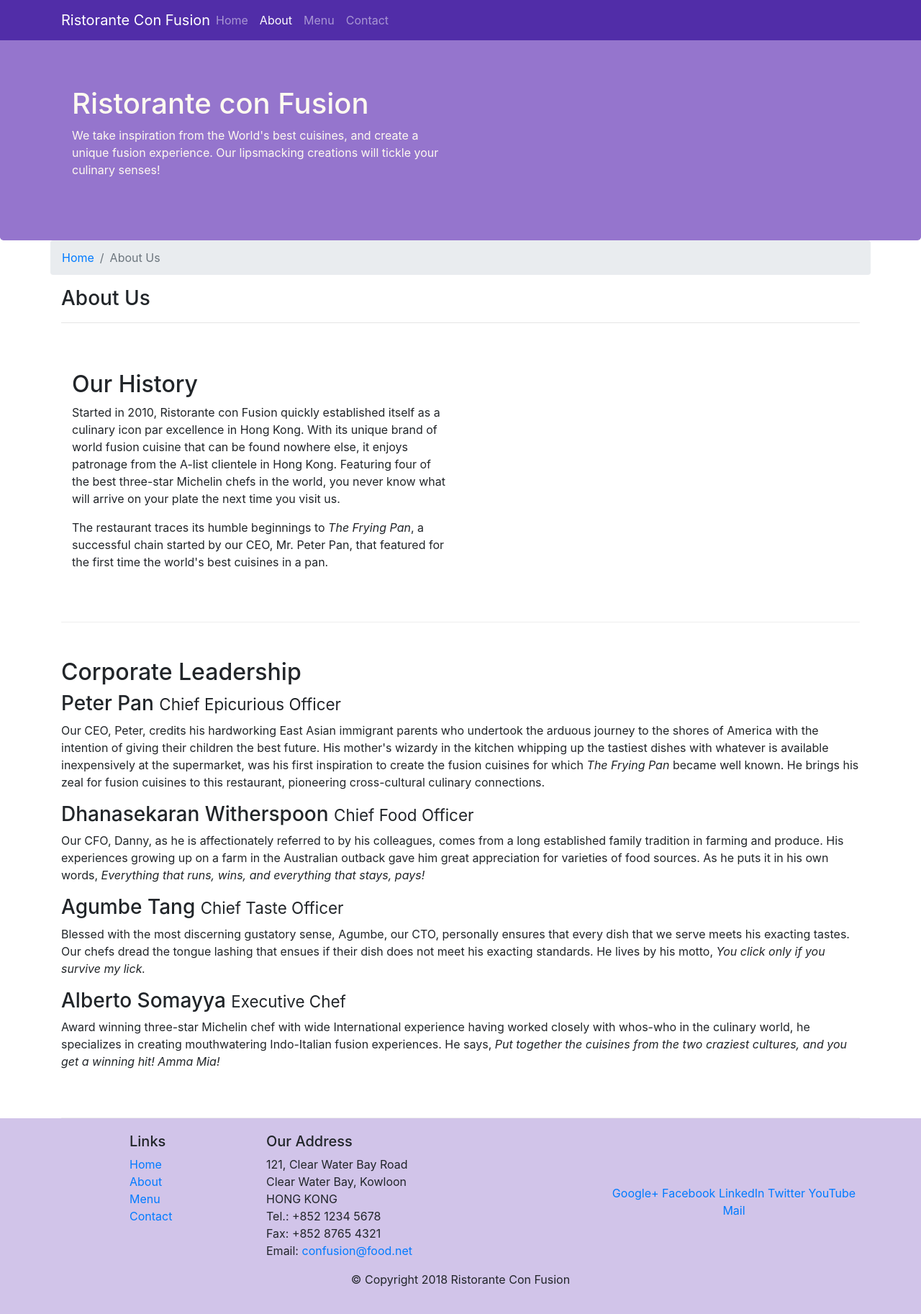
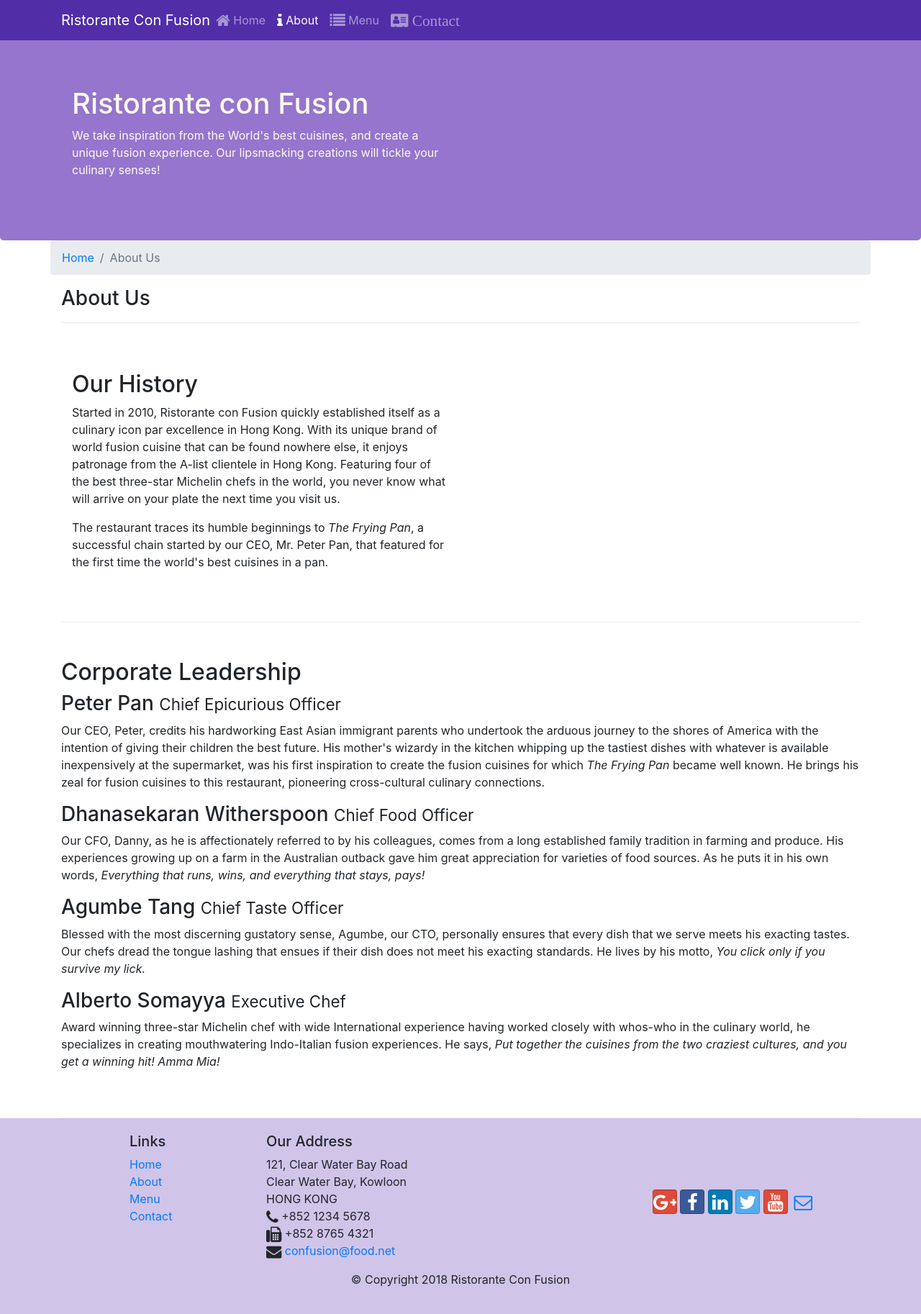
Before and after one commit to Nadzilla/Bootstrap-, a website: page aboutus.html in a window 1280 px wide. Shown: the whole page at 72% size. Drawn offline with nearby package versions, Linux system fonts and the light colour scheme.

Commit message:
icon fonts

```diff
--- a/aboutus.html
+++ b/aboutus.html
@@ -7,6 +7,8 @@
     <meta http-equiv="x-ua-compatible" content="ie=edge">
 
     <link rel="stylesheet" href="node_modules/bootstrap/dist/css/bootstrap.min.css">
+    <link rel="stylesheet" href="node_modules/font-awesome/css/font-awesome.min.css">
+    <link rel="stylesheet" href="node_modules/bootstrap-social/css/bootstrap-social.css">
     <link rel="stylesheet" href="css/styles.css">
     <title>Ristorante Con Fusion: About Us</title>
 
@@ -18,13 +20,13 @@
             <button class = "navbar-toggler" type = "button" data-toggle = "collapse" data-target = "#Navbar">
                 <span class = "navbar-toggler-icon"></span>
             </button>
-            <a href="index.html" class = "navbar-brand mr-auto">Ristorante Con Fusion</a>
+            <a href="#" class = "navbar-brand mr-auto">Ristorante Con Fusion</a>
             <div class = "collapse navbar-collapse" id="Navbar">
                 <ul class = "navbar-nav mr-auto">
-                    <li class = "nav-item"><a class = "nav-link" href="index.html">Home</a></li>
-                    <li class = "nav-item active"><a class = "nav-link" href="#">About</a></li>
-                    <li class = "nav-item"><a class = "nav-link" href="#">Menu</a></li>
-                    <li class = "nav-item"><a class = "nav-link" href="#">Contact</a></li>
+                    <li class = "nav-item"><a class = "nav-link" href="index.html"><span class = "fa fa-home fa-lg"></span> Home</a></li>
+                    <li class = "nav-item active"><a class = "nav-link" href="#"><span class = "fa fa-info fa-lg"></span> About</a></li>
+                    <li class = "nav-item"><a class = "nav-link" href="#"><span class = "fa fa-list fa-lg"></span> Menu</a></li>
+                    <li class = "nav-item"><a class = "nav-link" href="#"><span class = "fa fa-address-card fa-lg"> Contact</a></li>
                 </ul>
             </div>
         </div>
@@ -103,19 +105,19 @@
 		              121, Clear Water Bay Road<br>
 		              Clear Water Bay, Kowloon<br>
 		              HONG KONG<br>
-		              Tel.: +852 1234 5678<br>
-		              Fax: +852 8765 4321<br>
-		              Email: <a href="mailto:confusion@food.net">confusion@food.net</a>
+		              <i class = "fa fa-phone fa-lg"></i> +852 1234 5678<br>
+                      <i class = "fa fa-fax fa-lg"></i> +852 8765 4321<br>
+                      <i class = "fa fa-envelope fa-lg"></i><a href="mailto:confusion@food.net"> confusion@food.net</a>
 		           </address>
                 </div>
                 <div class="col-12 col-sm-4 align-self-center">
                     <div class="text-center">
-                        <a href="http://google.com/+">Google+</a>
-                        <a href="http://www.facebook.com/profile.php?id=">Facebook</a>
-                        <a href="http://www.linkedin.com/in/">LinkedIn</a>
-                        <a href="http://twitter.com/">Twitter</a>
-                        <a href="http://youtube.com/">YouTube</a>
-                        <a href="mailto:">Mail</a>
+                        <a  class = "btn btn-social-icon btn-google" href="http://google.com/+"><i class = "fa fa-google-plus fa-lg"></i></a>
+                        <a class = "btn btn-social-icon btn-facebook"  href="http://www.facebook.com/profile.php?id="><i class = "fa fa-facebook fa-lg"></i></a>
+                        <a class = "btn btn-social-icon btn-linkedin"  href="http://www.linkedin.com/in/"><i class = "fa fa-linkedin fa-lg"></i></a>
+                        <a class = "btn btn-social-icon btn-twitter"  href="http://twitter.com/"><i class = "fa fa-twitter fa-lg"></i></a>
+                        <a class = "btn btn-social-icon btn-google"  href="http://youtube.com/"><i class = "fa fa-youtube fa-lg"></i></a>
+                        <a class = "btn btn-social-icon" href="mailto:"><i class = "fa fa-envelope-o fa-lg"></i></a>
                     </div>
                 </div>
            </div>
--- a/package.json
+++ b/package.json
@@ -15,6 +15,8 @@
   },
   "dependencies": {
     "bootstrap": "^4.0.0",
+    "bootstrap-social": "^5.1.1",
+    "font-awesome": "^4.7.0",
     "jquery": "^3.3.1",
     "popper.js": "^1.12.9"
   }
```
Also changed, not shown: index.html (+15 -13 lines), 1 other file.
